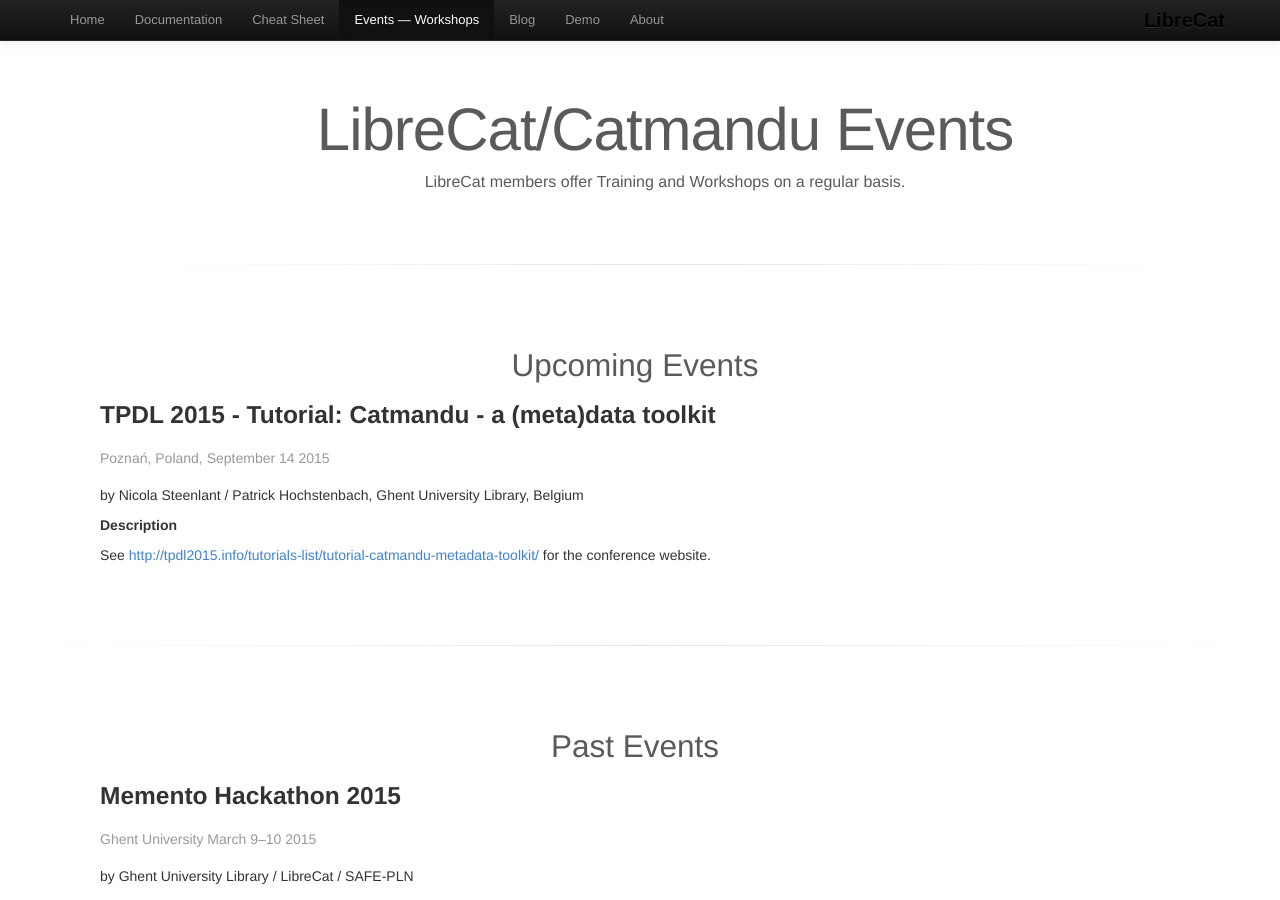
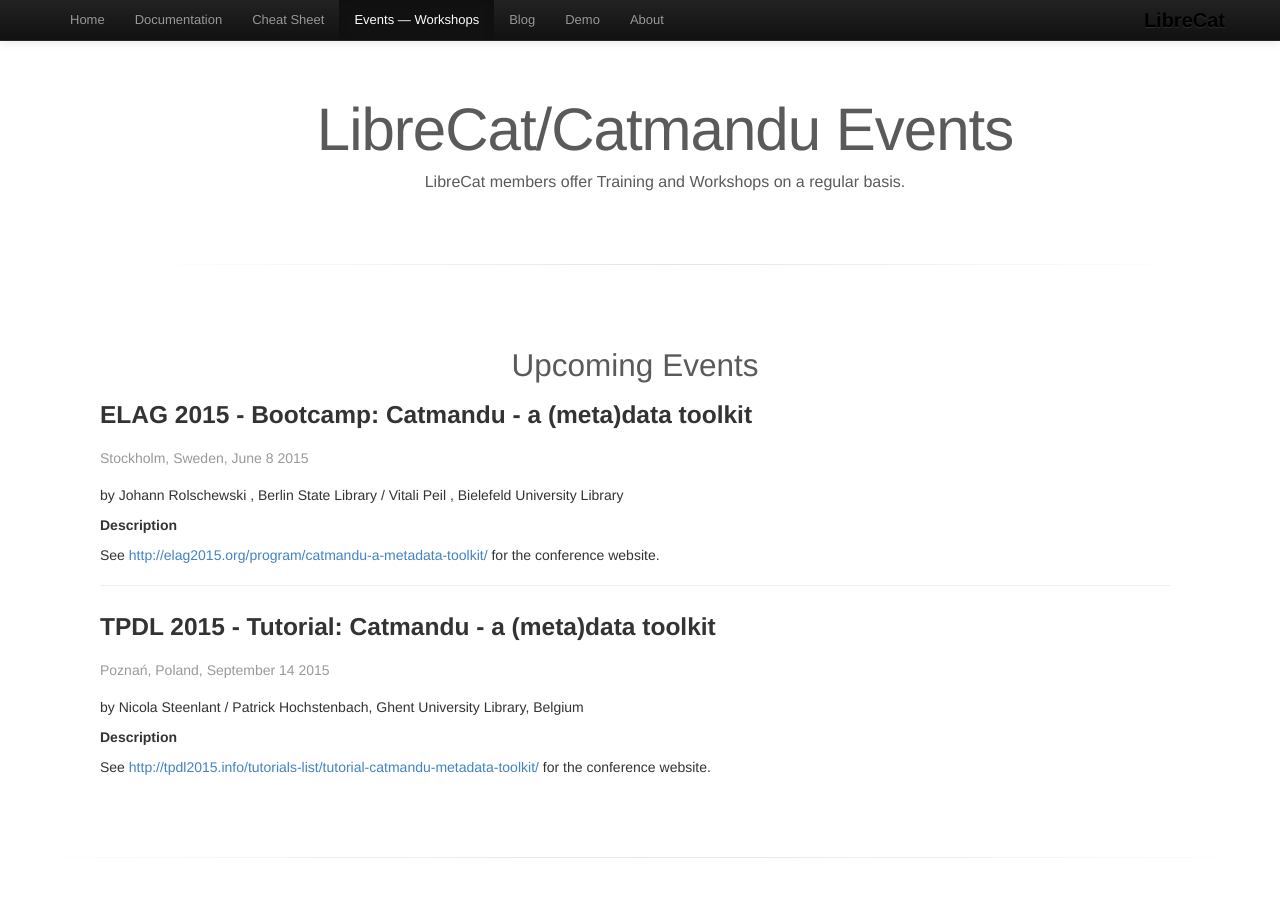
Before and after one commit to LibreCat/librecat.github.io, a Jekyll site: the page built from events.html, in a window 1280 px wide and 900 px high. Built offline with Jekyll 4.4.1, drawn with Linux system fonts in a browser that asks for light colours.

Commit message:
Adding ELAG2015 bootcamp

```diff
--- a/events.html
+++ b/events.html
@@ -22,6 +22,18 @@
       <div class="marketing">
         <h2>Upcoming Events</h2>
       </div>
+
+    <h3>ELAG 2015 - Bootcamp: Catmandu - a (meta)data toolkit</br>
+    <small>Stockholm, Sweden, June 8 2015</small></h3>
+    <p>by Johann Rolschewski , Berlin State Library / Vitali Peil , Bielefeld University Library</p>
+
+    <h5>Description</h5>
+
+    <p>
+    See <a href="http://elag2015.org/program/catmandu-a-metadata-toolkit/">http://elag2015.org/program/catmandu-a-metadata-toolkit/</a> for the conference website.
+    </p>
+
+    <hr>
 
     <h3>TPDL 2015 - Tutorial: Catmandu - a (meta)data toolkit</br>
     <small>Poznań, Poland, September 14 2015</small></h3>
```
